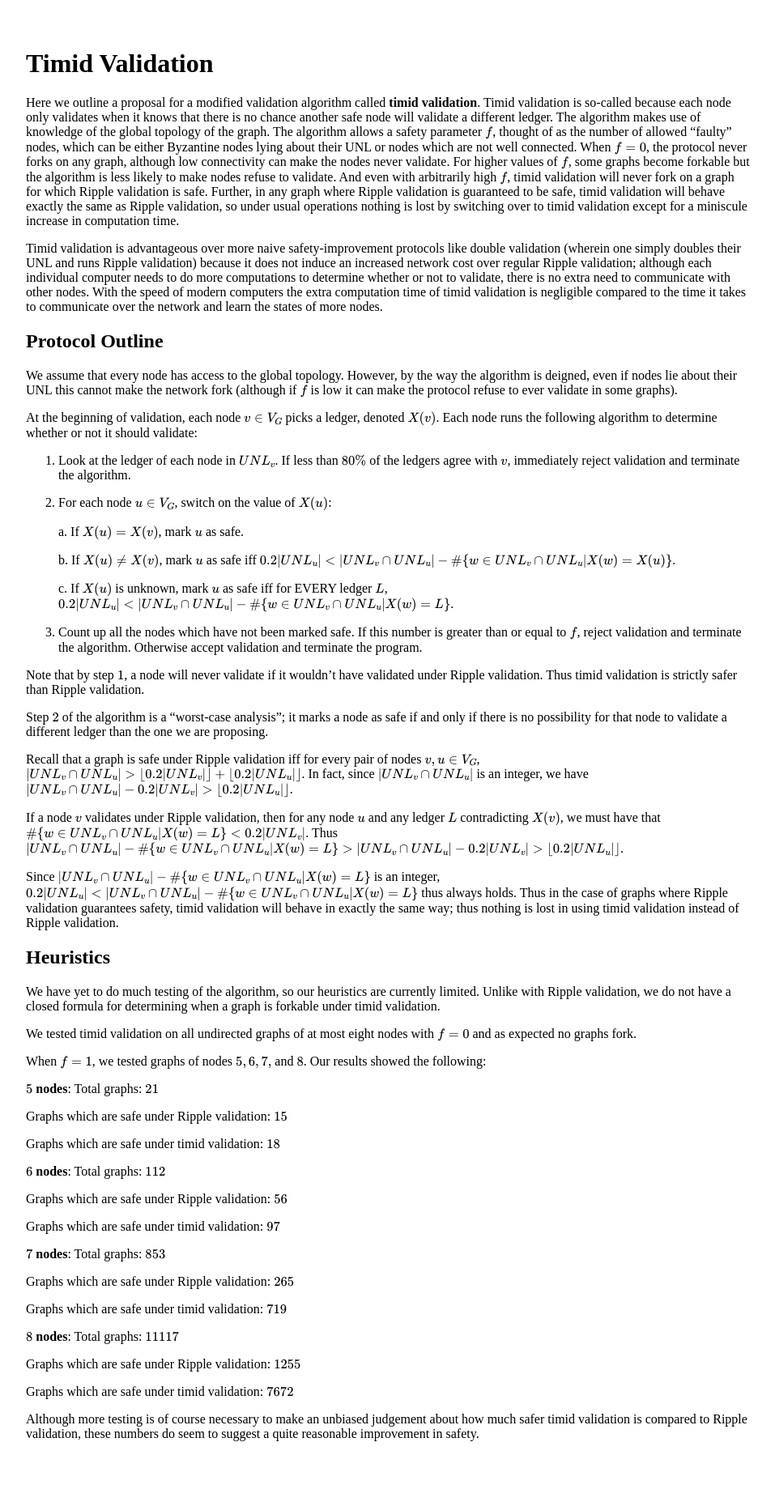
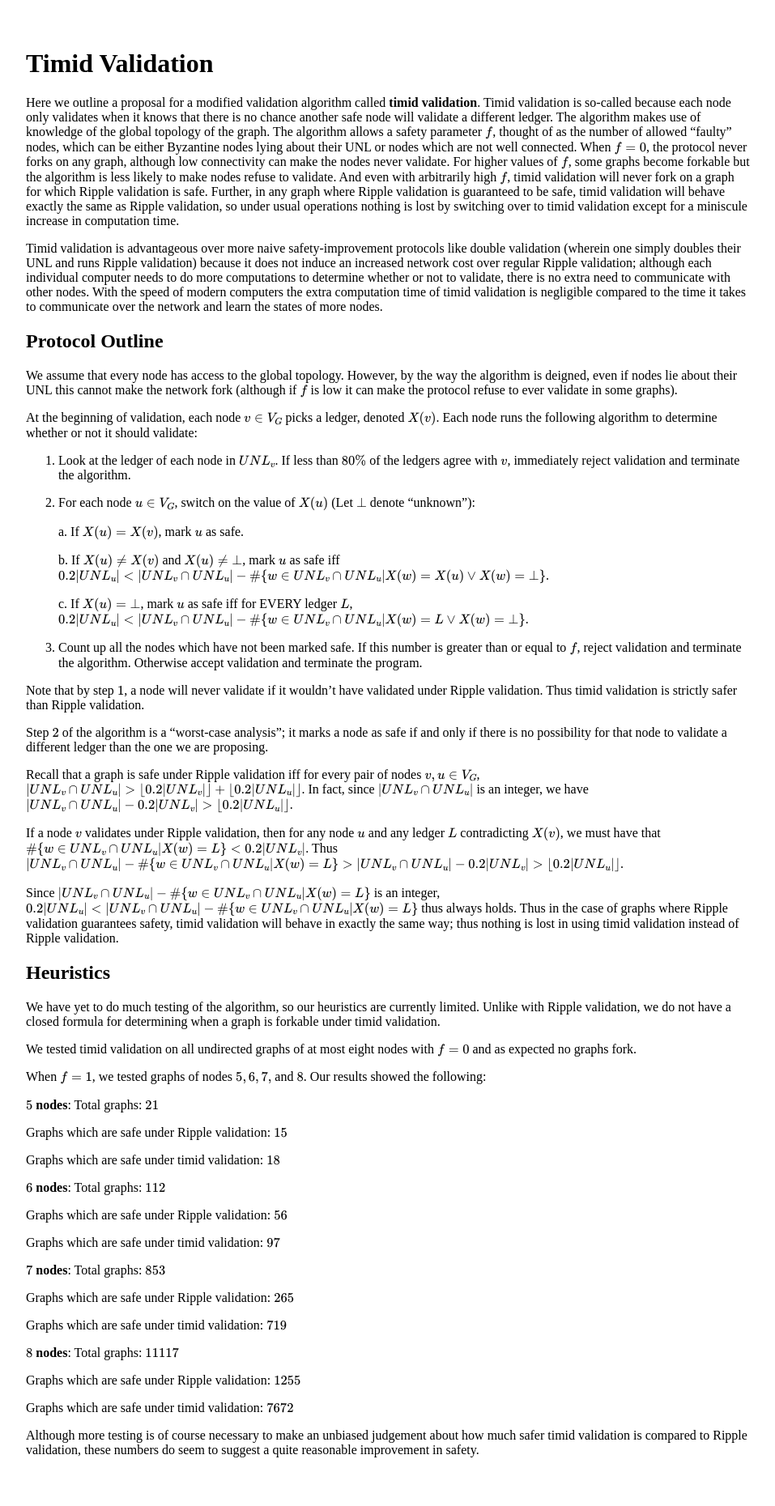
Before and after one commit to ChronusZ/chronusz.github.io, a Jekyll site: the page built from _posts/2017-06-26-timid-validation.md, in a window 1280 px wide. Shown: the whole page at 81% size, without its empty margins (160-1117 px from the left). Built offline with Jekyll 4.4.1, drawn with Linux system fonts in a browser that asks for light colours; formulas are drawn with MathJax 3.

Commit message:
Update 2017-06-26-timid-validation.md

```diff
--- a/_posts/2017-06-26-timid-validation.md
+++ b/_posts/2017-06-26-timid-validation.md
@@ -18,13 +18,13 @@ We assume that every node has access to the global topology. However, by the way
 At the beginning of validation, each node $$v\in V_G$$ picks a ledger, denoted $$X(v)$$. Each node runs the following algorithm to determine whether or not it should validate:
 
 1. Look at the ledger of each node in $$UNL_v$$. If less than $$80\%$$ of the ledgers agree with $$v$$, immediately reject validation and terminate the algorithm.
-2. For each node $$u\in V_G$$, switch on the value of $$X(u)$$:
+2. For each node $$u\in V_G$$, switch on the value of $$X(u)$$ (Let $$\bot$$ denote "unknown"):
 
     a. If $$X(u)=X(v)$$, mark $$u$$ as safe.
 
-    b. If $$X(u)\neq X(v)$$, mark $$u$$ as safe iff $$0.2\vert UNL_u \vert<\vert UNL_v\cap UNL_u\vert - \#\{w\in UNL_v\cap UNL_u\vert X(w)=X(u)\}$$.
+    b. If $$X(u)\neq X(v)$$ and $$X(u)\neq\bot$$, mark $$u$$ as safe iff $$0.2\vert UNL_u \vert<\vert UNL_v\cap UNL_u\vert - \#\{w\in UNL_v\cap UNL_u\vert X(w)=X(u)\vee X(w)=\bot\}$$.
 
-    c. If $$X(u)$$ is unknown, mark $$u$$ as safe iff for EVERY ledger $$L$$, $$0.2\vert UNL_u \vert<\vert UNL_v\cap UNL_u\vert - \#\{w\in UNL_v\cap UNL_u\vert X(w)=L\}$$.
+    c. If $$X(u)=\bot$$, mark $$u$$ as safe iff for EVERY ledger $$L$$, $$0.2\vert UNL_u \vert<\vert UNL_v\cap UNL_u\vert - \#\{w\in UNL_v\cap UNL_u\vert X(w)=L\vee X(w)=\bot\}$$.
 3. Count up all the nodes which have not been marked safe. If this number is greater than or equal to $$f$$, reject validation and terminate the algorithm. Otherwise accept validation and terminate the program.
 
 Note that by step $$1$$, a node will never validate if it wouldn't have validated under Ripple validation. Thus timid validation is strictly safer than Ripple validation.
```
